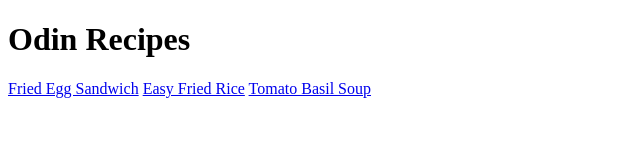
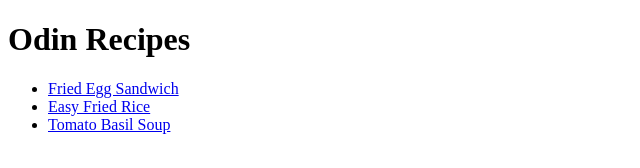
Before and after one commit to j-rockk07/odin-recipes, a plain HTML site: page index.html in a window 1280 px wide. Shown: the whole page, without its empty margins (0-640 px from the left). Drawn offline with Linux system fonts and the light colour scheme.

Commit message:
Converted recipes into list

```diff
--- a/index.html
+++ b/index.html
@@ -8,8 +8,11 @@
 </head>
 <body>
     <h1>Odin Recipes</h1>
-    <a href="recipes/eggsandwitch.html">Fried Egg Sandwich</a>
-    <a href="recipes/rice.html">Easy Fried Rice</a>
-    <a href="recipes/tomoto.html">Tomato Basil Soup</a>
+    <ul>
+        <li><a href="recipes/eggsandwitch.html">Fried Egg Sandwich</a></li>
+        <li><a href="recipes/rice.html">Easy Fried Rice</a></li>
+        <li><a href="recipes/tomoto.html">Tomato Basil Soup</a></li>
+    </ul>
+
 </body>
 </html>
```
